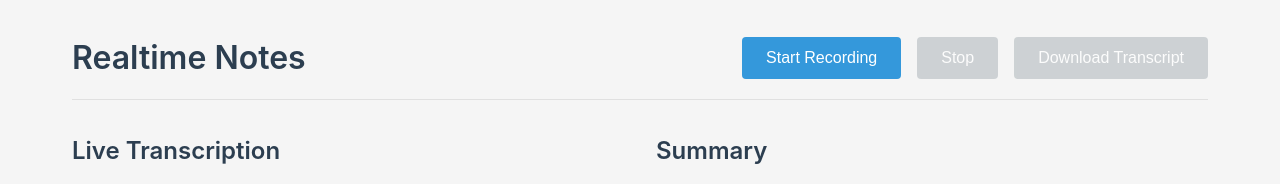
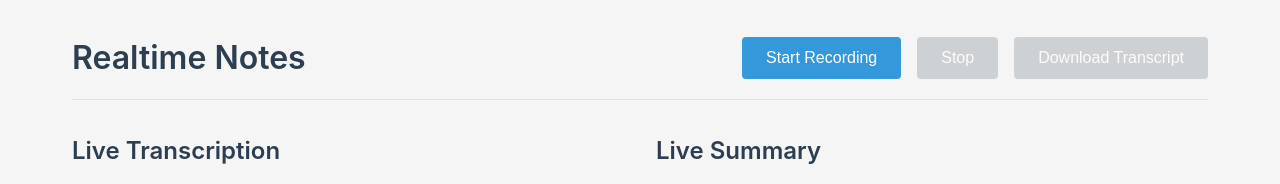
Before and after one commit to manu72/realtime-notes, a website with bundled scripts: page client/index.html in a window 1280 px wide. Shown: the top 184 px of the page. Built offline with nearby package versions, Linux system fonts and the light colour scheme.

Commit message:
updated Summary box text header and some coments

```diff
--- a/client/index.html
+++ b/client/index.html
@@ -21,7 +21,7 @@
         <main class="main-content">
             <!-- Content container with grid layout -->
             <div class="content-container">
-                <!-- Transcription section -->
+                <!-- Transcription section LH box -->
                 <section class="transcription-section">
                     <h2>Live Transcription</h2>
                     <div id="liveTranscription" class="transcription-box">
@@ -29,16 +29,16 @@
                     </div>
                 </section>
 
-                <!-- Summary section -->
+                <!-- Live Summary section RH box -->
                 <section class="summary-section">
-                    <h2>Summary</h2>
+                    <h2>Live Summary</h2>
                     <div id="summaryContent" class="summary-box">
-                        <!-- Summaries will appear here -->
+                        <!-- Conversation summaries will appear here -->
                     </div>
                 </section>
             </div>
 
-            <!-- Status bar -->
+            <!-- Status bar at footer of page -->
             <div class="status-bar">
                 <span id="connectionStatus" class="status-text disconnected">Disconnected</span>
                 <span id="audioStatus" class="status-text inactive">Microphone: Off</span>
```
